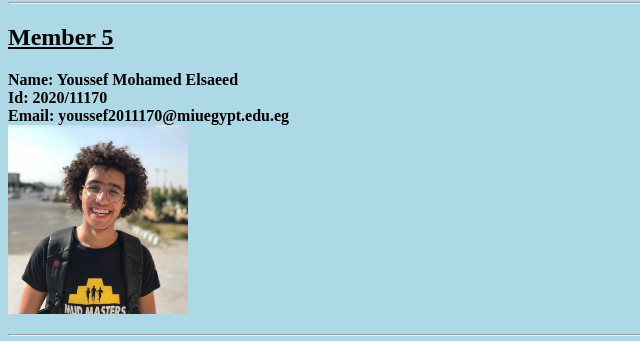
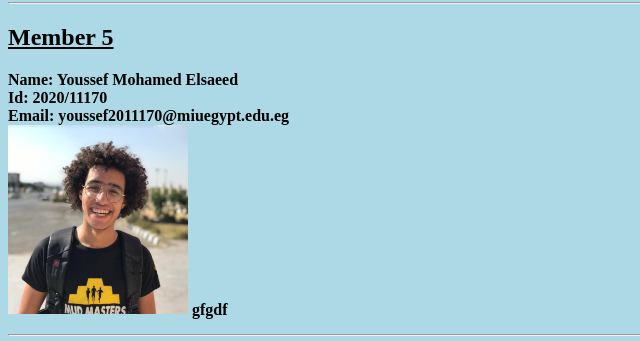
Before and after one commit to omargalal232/WebDevProject, a plain HTML site: page team_members.html in a window 1280 px wide. Shown: the part 1374-1715 px from the top of the page, 0-640 px from the left. Drawn offline with Linux system fonts and the light colour scheme.

Commit message:
Added IYDHAT

```diff
--- a/team_members.html
+++ b/team_members.html
@@ -75,7 +75,7 @@
         Id: 2020/11170 <br>
         Email: youssef2011170@miuegypt.edu.eg <br>
         <img src="youssefmohamed.png" alt="">
-
+        gfgdf
     </p>
     <hr>
 
```
